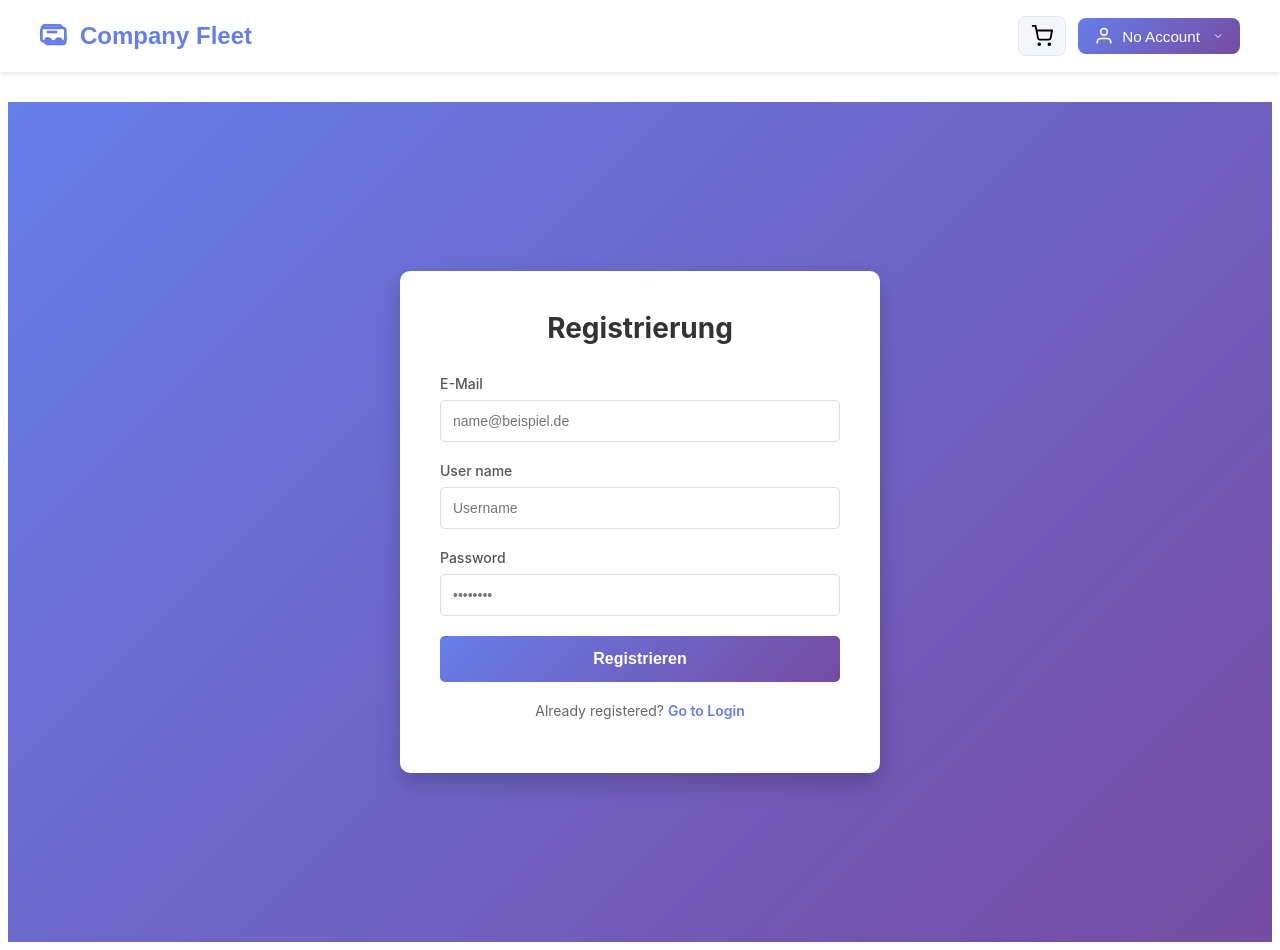
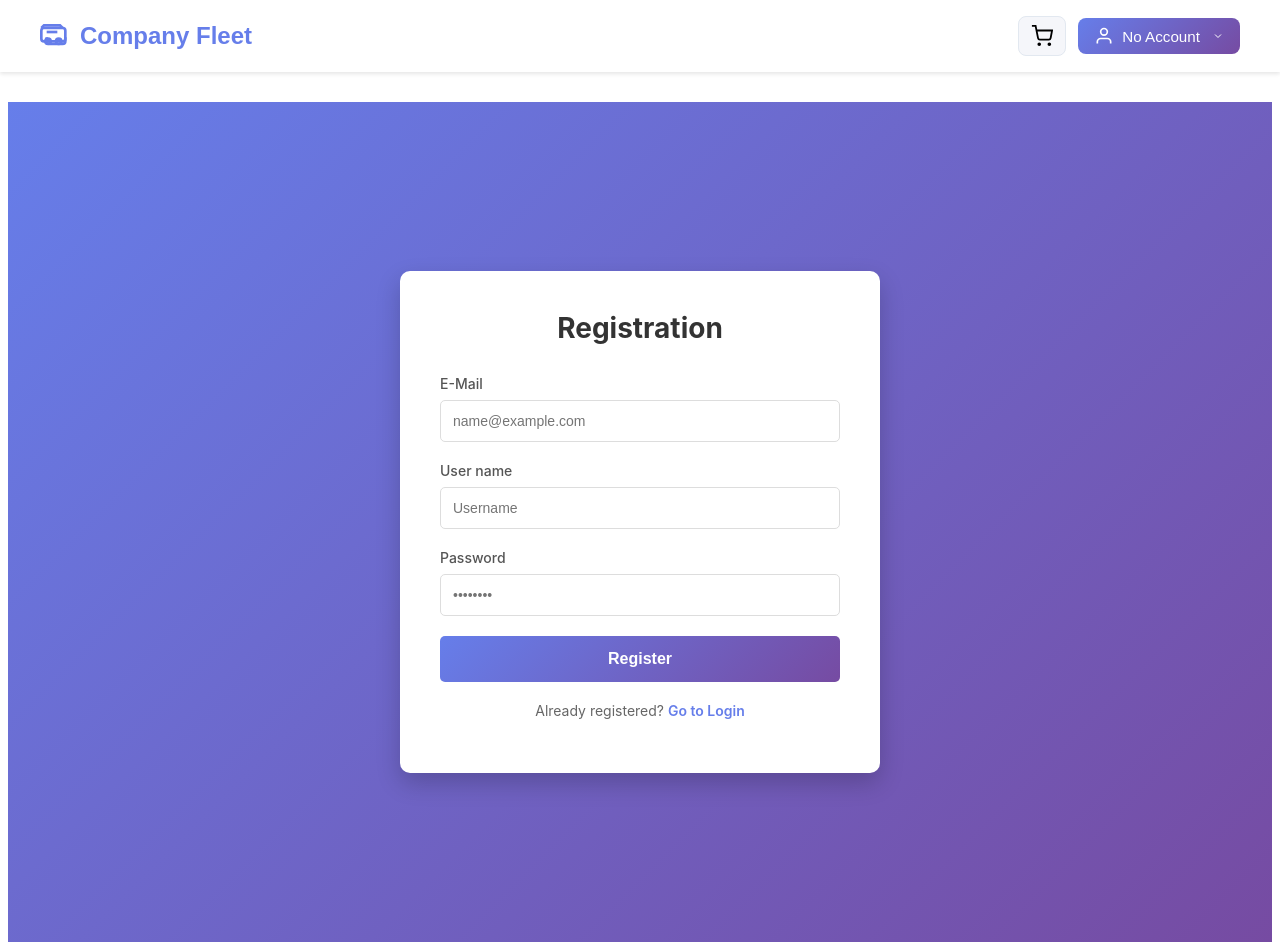
Before and after one commit to FHDW-Alexander-Rogalla/sdk_ec_frontend, an Angular app in the folder ec_frontend/: page /register in a window 1280 px wide. Built offline with nearby package versions, Linux system fonts and the light colour scheme; no server answers.

Commit message:
Fix typos and update placeholder text in login and registration forms for consistency

```diff
--- a/ec_frontend/src/app/components/authentification/login/login.html
+++ b/ec_frontend/src/app/components/authentification/login/login.html
@@ -4,7 +4,7 @@
 
 		@if (errorMessage) {
 			<div class="error-message">
-				<strong>ERRROR:</strong> {{ errorMessage }}
+				<strong>ERROR:</strong> {{ errorMessage }}
 			</div>
 		}
 
@@ -17,7 +17,7 @@
 					name="email"
 					#email
 					required
-					placeholder="name@beispiel.de"
+					placeholder="name@example.com"
 				/>
 			</div>
 
@@ -34,7 +34,7 @@
 			</div>
 
 			<button type="submit" class="submit-btn" [disabled]="isLoading">
-				{{ isLoading ? 'Anmeldung läuft...' : 'Anmelden' }}
+				{{ isLoading ? 'Logging in...' : 'Login' }}
 			</button>
 		</form>
 	</div>
--- a/ec_frontend/src/app/components/authentification/register/register.html
+++ b/ec_frontend/src/app/components/authentification/register/register.html
@@ -1,10 +1,10 @@
 <div class="register-container">
   <div class="register-card">
-    <h2>Registrierung</h2>
+    <h2>Registration</h2>
 
     @if (errorMessage) {
       <div class="error-message">
-        <strong>ERRROR:</strong> {{ errorMessage }}
+        <strong>ERROR:</strong> {{ errorMessage }}
       </div>
     }
 
@@ -17,7 +17,7 @@
           name="email"
           #email
           required
-          placeholder="name@beispiel.de"
+          placeholder="name@example.com"
         />
       </div>
 
@@ -46,7 +46,7 @@
       </div>
 
       <button type="submit" class="submit-btn" [disabled]="isLoading">
-        {{ isLoading ? 'Registrierung läuft...' : 'Registrieren' }}
+        {{ isLoading ? 'Registration in progress...' : 'Register' }}
       </button>
     </form>
 
```
